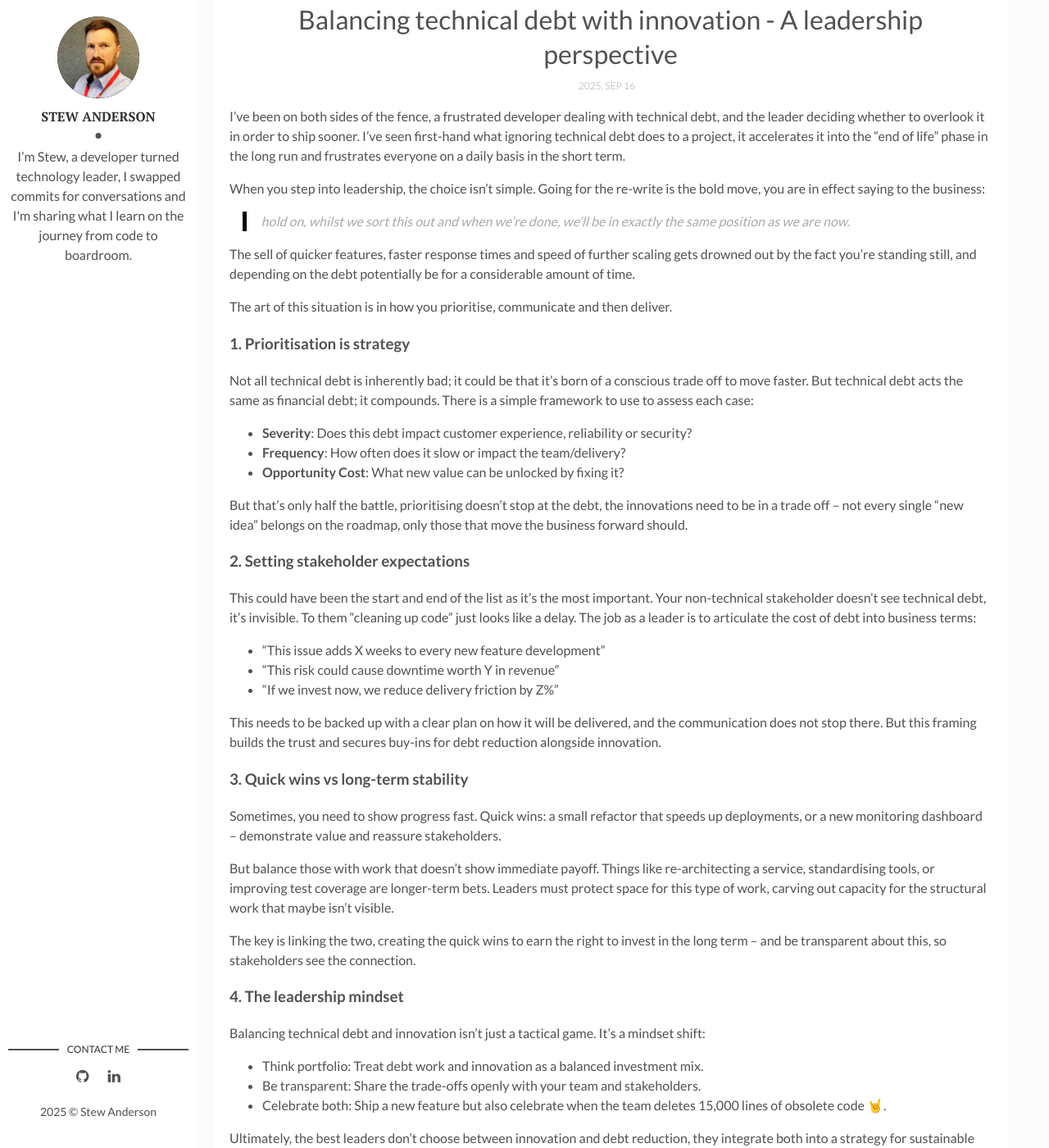
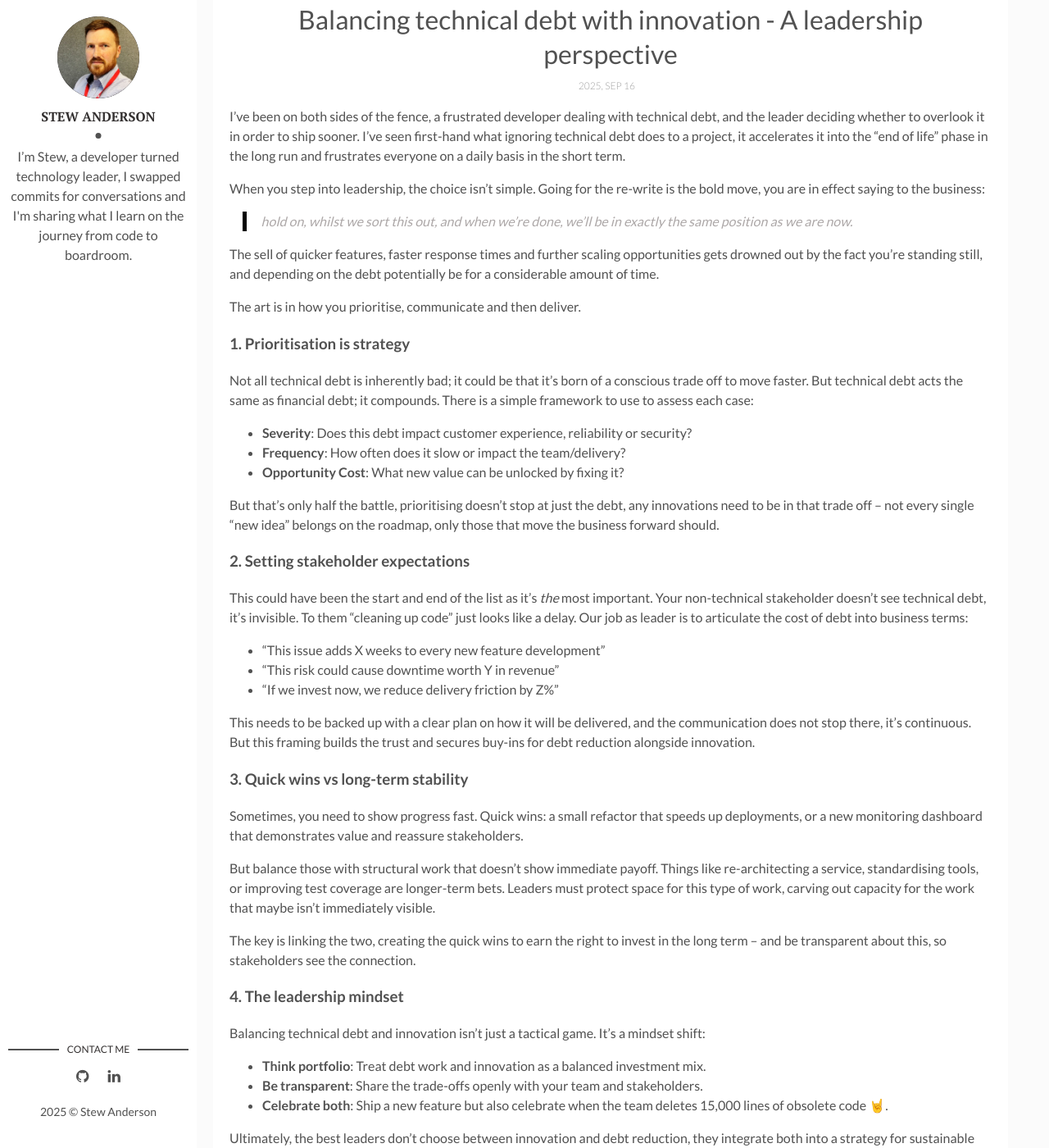
Before and after one commit to stew-anderson/blog, a Jekyll site: the page built from _posts/2025-09-16-balancing-technical-debt-with-innovation-a-leadership-perspective.markdown, in a window 1280 px wide and 1400 px high, scrolled down 547 px. Shown: the whole window at 82% size. Built offline with Jekyll 4.4.1, drawn with Linux system fonts in a browser that asks for light colours; emoji names are drawn with the system emoji font.

Commit message:
Final grammar tweaks to balancing tech debt post

```diff
--- a/_posts/2025-09-16-balancing-technical-debt-with-innovation-a-leadership-perspective.markdown
+++ b/_posts/2025-09-16-balancing-technical-debt-with-innovation-a-leadership-perspective.markdown
@@ -10,11 +10,11 @@ tags: ["Technical Debt", "Software Delivery", "Productivity"]
 I’ve been on both sides of the fence, a frustrated developer dealing with technical debt, and the leader deciding whether to overlook it in order to ship sooner. I’ve seen first-hand what ignoring technical debt does to a project, it accelerates it into the "end of life" phase in the long run and frustrates everyone on a daily basis in the short term.
 
 When you step into leadership, the choice isn’t simple. Going for the re-write is the bold move, you are in effect saying to the business:
-> hold on, whilst we sort this out and when we’re done, we’ll be in exactly the same position as we are now.
+> hold on, whilst we sort this out, and when we’re done, we’ll be in exactly the same position as we are now.
 
-The sell of quicker features, faster response times and speed of further scaling gets drowned out by the fact you’re standing still, and depending on the debt potentially be for a considerable amount of time.
+The sell of quicker features, faster response times and further scaling opportunities gets drowned out by the fact you’re standing still, and depending on the debt potentially be for a considerable amount of time.
 
-The art of this situation is in how you prioritise, communicate and then deliver.
+The art is in how you prioritise, communicate and then deliver.
 
 ### 1. Prioritisation is strategy
 Not all technical debt is inherently bad; it could be that it’s born of a conscious trade off to move faster. But technical debt acts the same as financial debt; it compounds. There is a simple framework to use to assess each case:
@@ -23,28 +23,28 @@ Not all technical debt is inherently bad; it could be that it’s born of a cons
 * **Frequency**: How often does it slow or impact the team/delivery?
 * **Opportunity Cost**: What new value can be unlocked by fixing it?
 
-But that’s only half the battle, prioritising doesn’t stop at the debt, the innovations need to be in a trade off – not every single "new idea" belongs on the roadmap, only those that move the business forward should.
+But that’s only half the battle, prioritising doesn’t stop at just the debt, any innovations need to be in that trade off – not every single "new idea" belongs on the roadmap, only those that move the business forward should.
 
 ### 2. Setting stakeholder expectations
-This could have been the start and end of the list as it’s the most important. Your non-technical stakeholder doesn’t see technical debt, it’s invisible. To them "cleaning up code" just looks like a delay. The job as a leader is to articulate the cost of debt into business terms:
+This could have been the start and end of the list as it’s _the_ most important. Your non-technical stakeholder doesn’t see technical debt, it’s invisible. To them "cleaning up code" just looks like a delay. Our job as leader is to articulate the cost of debt into business terms:
 * "This issue adds X weeks to every new feature development"
 * "This risk could cause downtime worth Y in revenue"
 * "If we invest now, we reduce delivery friction by Z%"
 
-This needs to be backed up with a clear plan on how it will be delivered, and the communication does not stop there. But this framing builds the trust and secures buy-ins for debt reduction alongside innovation.
+This needs to be backed up with a clear plan on how it will be delivered, and the communication does not stop there, it's continuous. But this framing builds the trust and secures buy-ins for debt reduction alongside innovation.
 
 ### 3. Quick wins vs long-term stability
-Sometimes, you need to show progress fast. Quick wins: a small refactor that speeds up deployments, or a new monitoring dashboard – demonstrate value and reassure stakeholders.
+Sometimes, you need to show progress fast. Quick wins: a small refactor that speeds up deployments, or a new monitoring dashboard that demonstrates value and reassure stakeholders.
 
-But balance those with work that doesn’t show immediate payoff. Things like re-architecting a service, standardising tools, or improving test coverage are longer-term bets. Leaders must protect space for this type of work, carving out capacity for the structural work that maybe isn’t visible.
+But balance those with structural work that doesn’t show immediate payoff. Things like re-architecting a service, standardising tools, or improving test coverage are longer-term bets. Leaders must protect space for this type of work, carving out capacity for the work that maybe isn’t immediately visible.
 
 The key is linking the two, creating the quick wins to earn the right to invest in the long term – and be transparent about this, so stakeholders see the connection.
 
 ### 4. The leadership mindset
 Balancing technical debt and innovation isn’t just a tactical game. It’s a mindset shift:
-* Think portfolio: Treat debt work and innovation as a balanced investment mix.
-* Be transparent: Share the trade-offs openly with your team and stakeholders.
-* Celebrate both: Ship a new feature but also celebrate when the team deletes 15,000 lines of obsolete code :metal:.
+* **Think portfolio**: Treat debt work and innovation as a balanced investment mix.
+* **Be transparent**: Share the trade-offs openly with your team and stakeholders.
+* **Celebrate both**: Ship a new feature but also celebrate when the team deletes 15,000 lines of obsolete code :metal:.
 
 Ultimately, the best leaders don’t choose between innovation and debt reduction, they integrate both into a strategy for sustainable delivery – ensuring today’s velocity doesn’t compromise tomorrow’s progress :rocket:.
 
```
